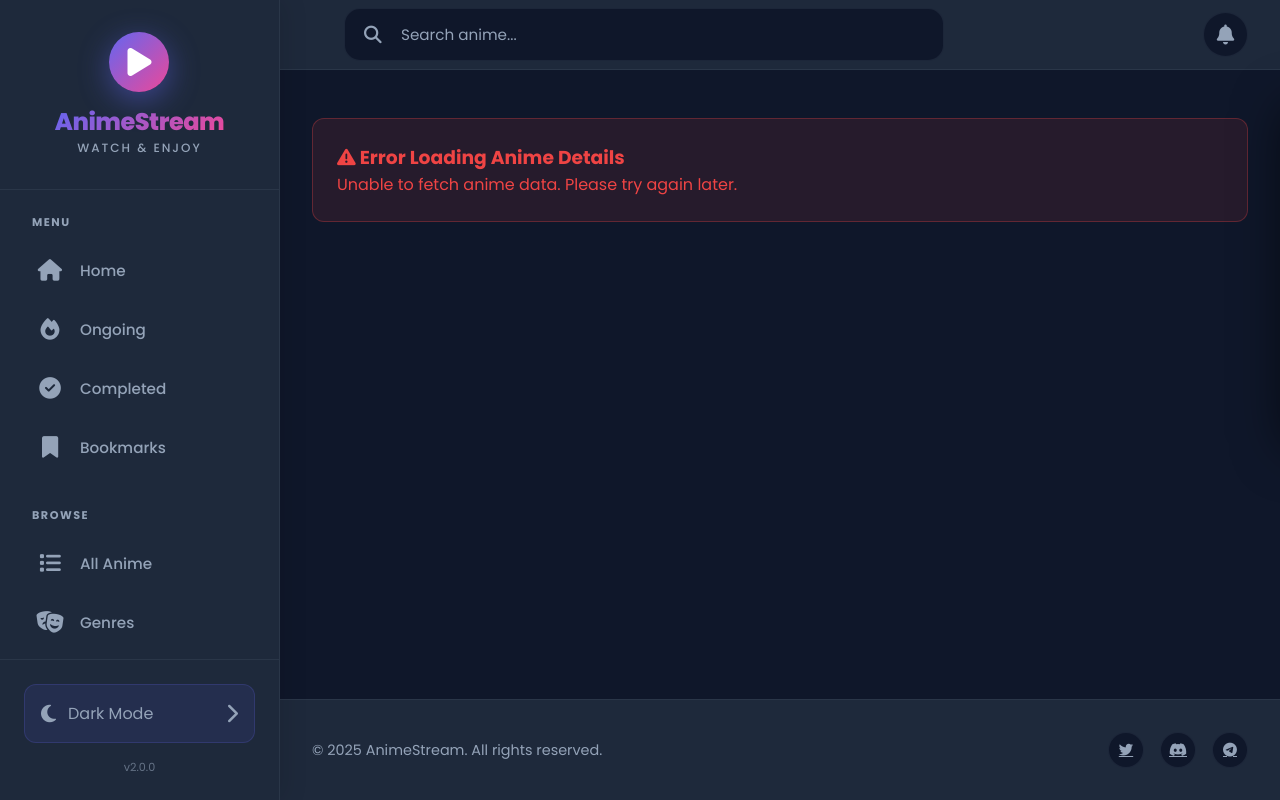
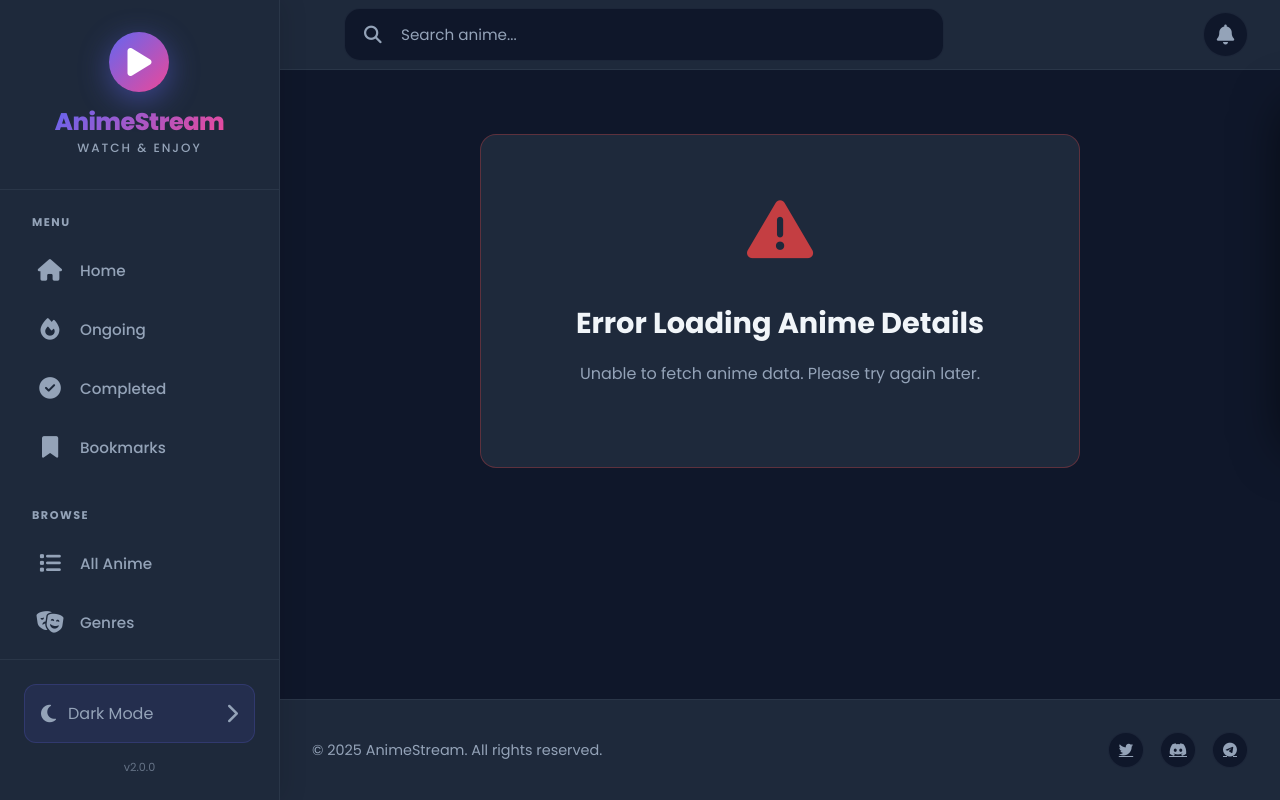
Before and after one commit to RMBLOGG/DayyOtak, a Flask app: page /anime/1 in a window 1280 px wide. Run offline with Flask 3, Linux system fonts and the light colour scheme; data that the repository does not hold is empty.

Commit message:
Add files via upload

```diff
--- a/templates/detail.html
+++ b/templates/detail.html
@@ -195,7 +195,6 @@
         color: var(--primary-color);
     }
 
-    /* Bookmark Button Styles */
     .btn-bookmark {
         padding: 1rem 2rem;
         background: rgba(255, 255, 255, 0.05);
@@ -312,6 +311,99 @@
         color: var(--text-secondary);
     }
 
+    /* Error Card Styles */
+    .error-card {
+        background: var(--bg-card);
+        border-radius: var(--radius-lg);
+        padding: 3rem 2rem;
+        text-align: center;
+        border: 1px solid rgba(239, 68, 68, 0.3);
+        max-width: 600px;
+        margin: 2rem auto;
+    }
+
+    .error-icon {
+        font-size: 4rem;
+        color: #ef4444;
+        margin-bottom: 1.5rem;
+        animation: errorPulse 2s ease-in-out infinite;
+    }
+
+    @keyframes errorPulse {
+        0%, 100% { opacity: 1; transform: scale(1); }
+        50% { opacity: 0.7; transform: scale(1.05); }
+    }
+
+    .error-card h3 {
+        font-size: 1.8rem;
+        font-weight: 700;
+        margin-bottom: 1rem;
+        color: var(--text-primary);
+    }
+
+    .error-card > p {
+        font-size: 1rem;
+        color: var(--text-secondary);
+        margin-bottom: 2rem;
+        line-height: 1.6;
+    }
+
+    .error-suggestion {
+        background: rgba(255, 255, 255, 0.02);
+        border-radius: var(--radius-md);
+        padding: 1.5rem;
+        margin-top: 1.5rem;
+        text-align: left;
+        border: 1px solid var(--border-color);
+    }
+
+    .error-suggestion p {
+        font-weight: 600;
+        margin-bottom: 1rem;
+        color: var(--text-primary);
+    }
+
+    .error-suggestion ul {
+        list-style: none;
+        padding: 0;
+        margin-bottom: 1.5rem;
+    }
+
+    .error-suggestion li {
+        padding: 0.5rem 0;
+        padding-left: 1.5rem;
+        position: relative;
+        color: var(--text-secondary);
+    }
+
+    .error-suggestion li::before {
+        content: "•";
+        position: absolute;
+        left: 0;
+        color: var(--primary-color);
+        font-weight: bold;
+        font-size: 1.2rem;
+    }
+
+    .btn-back {
+        display: inline-flex;
+        align-items: center;
+        gap: 0.5rem;
+        padding: 0.875rem 1.5rem;
+        background: linear-gradient(135deg, var(--primary-color), var(--secondary-color));
+        color: white;
+        text-decoration: none;
+        border-radius: var(--radius-md);
+        font-weight: 600;
+        transition: var(--transition);
+        margin-top: 1rem;
+    }
+
+    .btn-back:hover {
+        transform: translateY(-3px);
+        box-shadow: var(--shadow-lg);
+    }
+
     @media (max-width: 768px) {
         .detail-content {
             grid-template-columns: 1fr;
@@ -338,6 +430,18 @@
         .btn-bookmark {
             flex: 1;
             width: 100%;
+        }
+
+        .error-card {
+            padding: 2rem 1.5rem;
+        }
+
+        .error-icon {
+            font-size: 3rem;
+        }
+
+        .error-card h3 {
+            font-size: 1.5rem;
         }
     }
 </style>
@@ -476,7 +580,6 @@
                         </a>
                         {% endif %}
 
-                        <!-- BOOKMARK BUTTON -->
                         <button class="btn-bookmark" id="bookmarkBtn" onclick="toggleBookmark()">
                             <i class="far fa-bookmark"></i>
                             <span id="bookmarkText">Add Bookmark</span>
@@ -532,9 +635,28 @@
         {% endif %}
 
     {% else %}
-        <div class="error">
-            <h3><i class="fas fa-exclamation-triangle"></i> Error Loading Anime Details</h3>
+        <div class="error-card">
+            <div class="error-icon">
+                <i class="fas fa-exclamation-triangle"></i>
+            </div>
+            <h3>Error Loading Anime Details</h3>
             <p>{{ data.message if data else 'Unable to fetch anime data. Please try again later.' }}</p>
+
+            {% if data and data.message and ('500' in data.message or 'error' in data.message|lower) %}
+            <div class="error-suggestion">
+                <p><strong>Possible reasons:</strong></p>
+                <ul>
+                    <li>The external API is temporarily down</li>
+                    <li>This anime might not exist or has been removed</li>
+                    <li>Network connection issue</li>
+                    <li>The anime ID might be incorrect</li>
+                </ul>
+                <a href="/" class="btn-back">
+                    <i class="fas fa-home"></i>
+                    Back to Home
+                </a>
+            </div>
+            {% endif %}
         </div>
     {% endif %}
 </div>
```
Also changed, not shown: templates/episode.html (+27 -27 lines).
